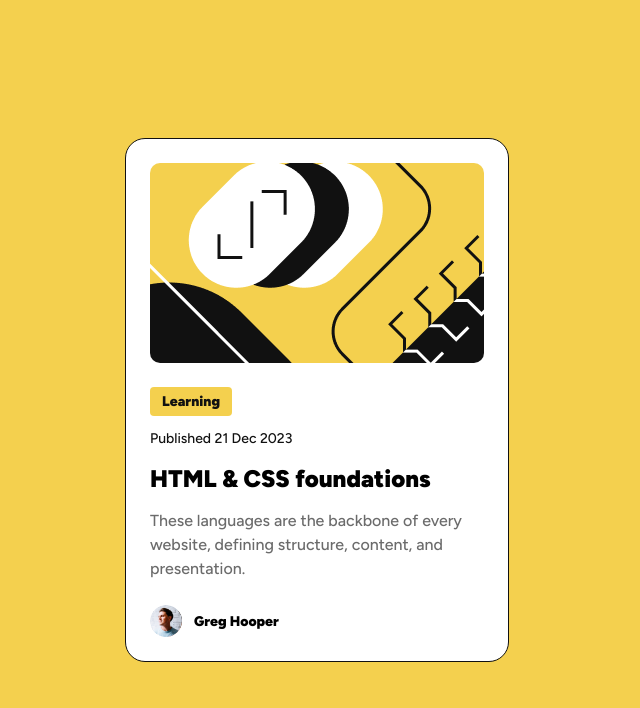
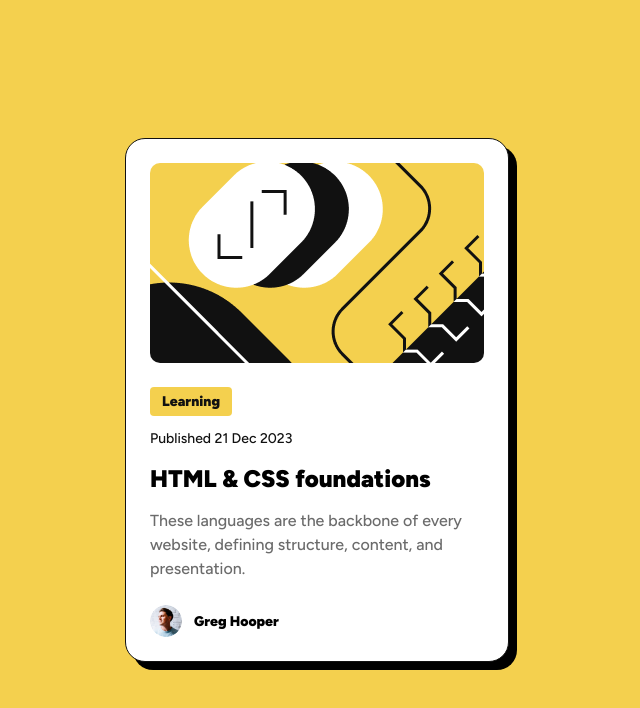
Before and after one commit to michaelola0/Blog-preview-card, a plain HTML site: page index.html in a window 1280 px wide. Shown: the whole page, without its empty margins (323-963 px from the left). Drawn offline with Linux system fonts and the light colour scheme.

Commit message:
Task completed

```diff
--- a/style.css
+++ b/style.css
@@ -71,6 +71,7 @@ body {
     gap: 24px;
     border: 1px solid #111111;
     cursor: pointer;
+    box-shadow: 8px 8px 0px 0px #000000;
 }
 
 .blog-card:hover .text-preset-1.bold {
@@ -114,19 +115,14 @@ body {
         width: 32px;
         display: flex;
         border-radius: 999px;
-        background-image: url(User\ image.png);
-        background-repeat: no-repeat;
-        object-fit: cover;
-        object-position: center;
         overflow: hidden;
 
-       /* .card-info-image {
+       .card-info-image {
             width: 100%;
             height: 100%;
             object-fit: cover;
             object-position: center;
         }
-            */
     }
 }
 
```
